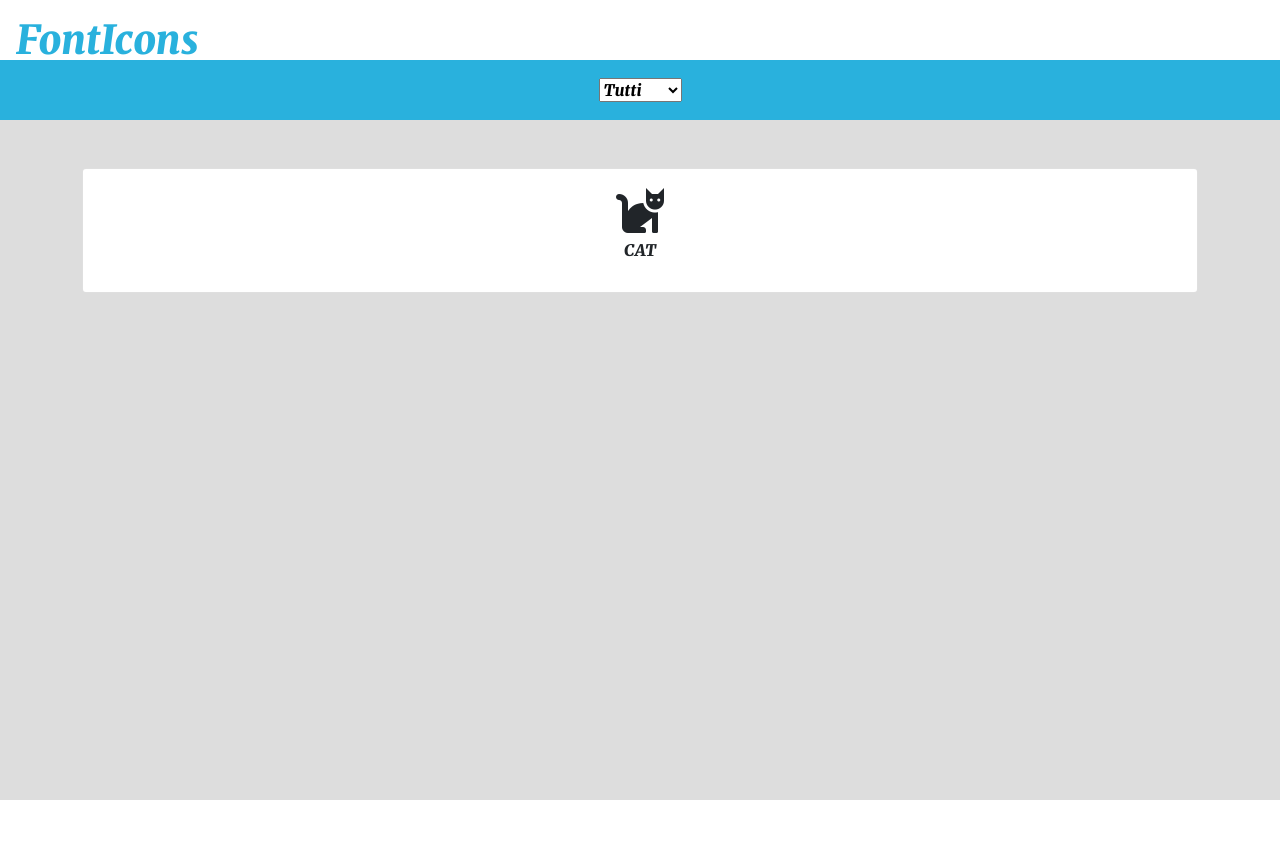
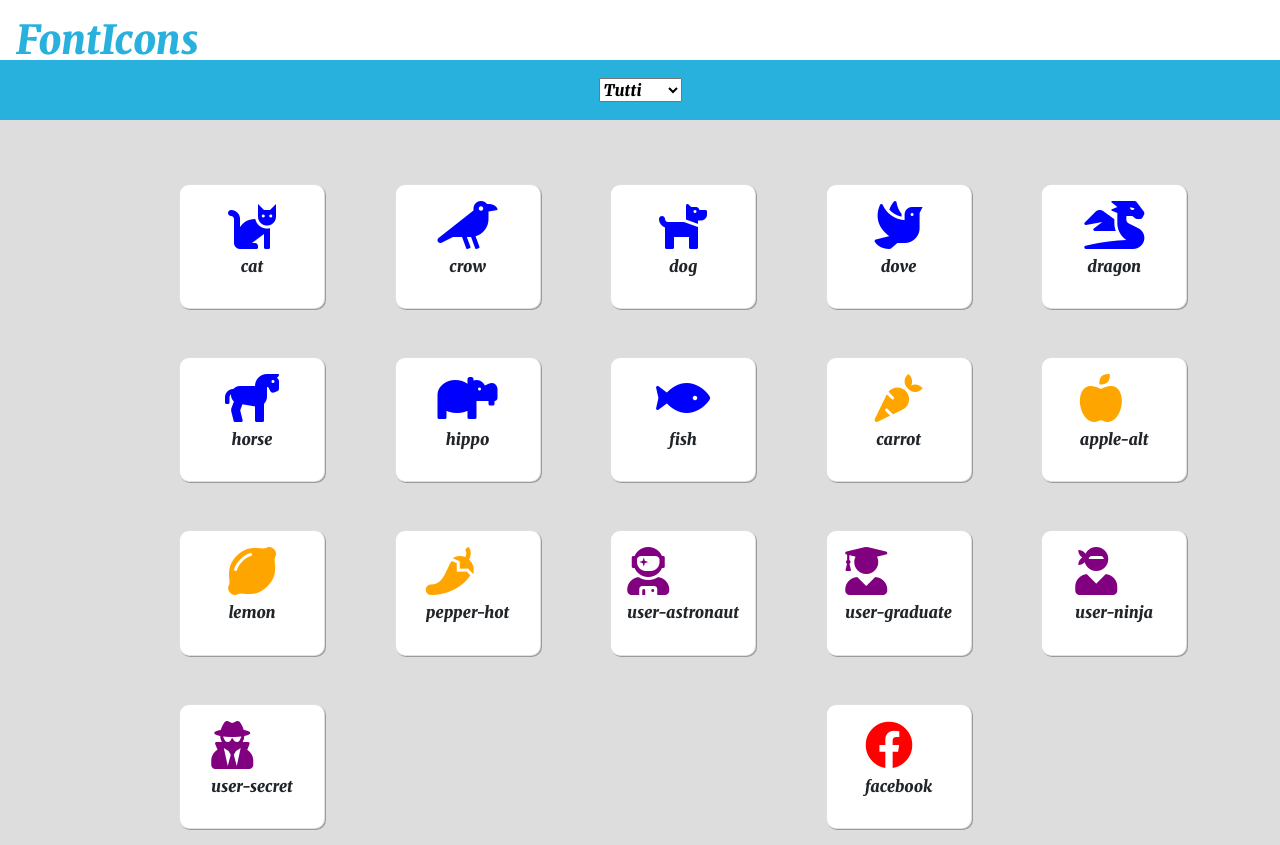
Before and after one commit to FrancescoCina/js-es6-icons, a plain HTML site: page index.html in a window 1280 px wide. Before the commit the page ends 800 px from the top, so only its background shows below. Drawn offline with nearby package versions, Linux system fonts and the light colour scheme.

Commit message:
Stampate le icone in HTML, gestito offset e sistemata grafica.

```diff
--- a/css/style.css
+++ b/css/style.css
@@ -21,7 +21,35 @@ body{
 }
 
 #icons{
-    height: calc(100vh - 120px);
+    /* height: calc(100vh - 120px); */
     background-color: #dddddd;
 
 }
+
+
+/* COLOR OF ICONS */
+
+.animal{
+    color:#0000ff;
+}
+
+.vegetable{
+    color:#ffa500;
+}
+
+.user{
+    color:#800080;
+}
+
+.company{
+    color:red;
+}
+
+/* ----------------- */
+
+/* GRAPHIC ISSUE ABOUT CARD */
+
+.card{
+    border-radius: 10px;
+    box-shadow: 1px 1px #9b9b9b;
+}
--- a/index.html
+++ b/index.html
@@ -36,12 +36,12 @@
     <main>
         <section id="icons" class="pt-5">
             <div class="container">
-                <div class="row g-5">
-                    <div class="col">
+                <div class="row py-3 g-5" id="icon">
+                    <div class="col col-sm-4 col-md-2 offset-md-1">
                         <div class="card">
                             <div class="card-body">
-                                <i class="fas fa-cat fa-3x"></i>
-                                <h6 class="py-2 text-center">CAT</h6>
+                                <i class="${icon.family} ${icon.prefix}${icon.name} fa-3x ${icon.type}"></i>
+                                <h6 class="py-2 text-center">${icon.name}</h6>
                             </div>
                         </div>
                     </div>
--- a/js/script.js
+++ b/js/script.js
@@ -1 +1,26 @@
 // STAMPARE CON CICLO FOR EACH SU ARRAY ICONS LE CARTE IN HTML
+
+let iconElement = document.getElementById("icon");
+
+let totalIcons = "";
+let printIcon = icons.forEach((icon, index) => {
+
+    // Gestione OFFSET
+    let hasOffset = "";
+    if (index % 5 === 0) {
+        hasOffset = "offset-md-1";
+    }
+    icon =
+        `
+    <div class="col col-sm-4 col-md-2 ${hasOffset}">
+        <div class="card">
+            <div class="card-body">
+                <i class="${icon.family} ${icon.prefix}${icon.name} fa-3x ${icon.type}"></i>
+                <h6 class="py-2 text-center">${icon.name}</h6>
+            </div>
+        </div>
+    </div>
+    `
+    totalIcons += icon;
+    iconElement.innerHTML = totalIcons;
+});
```
